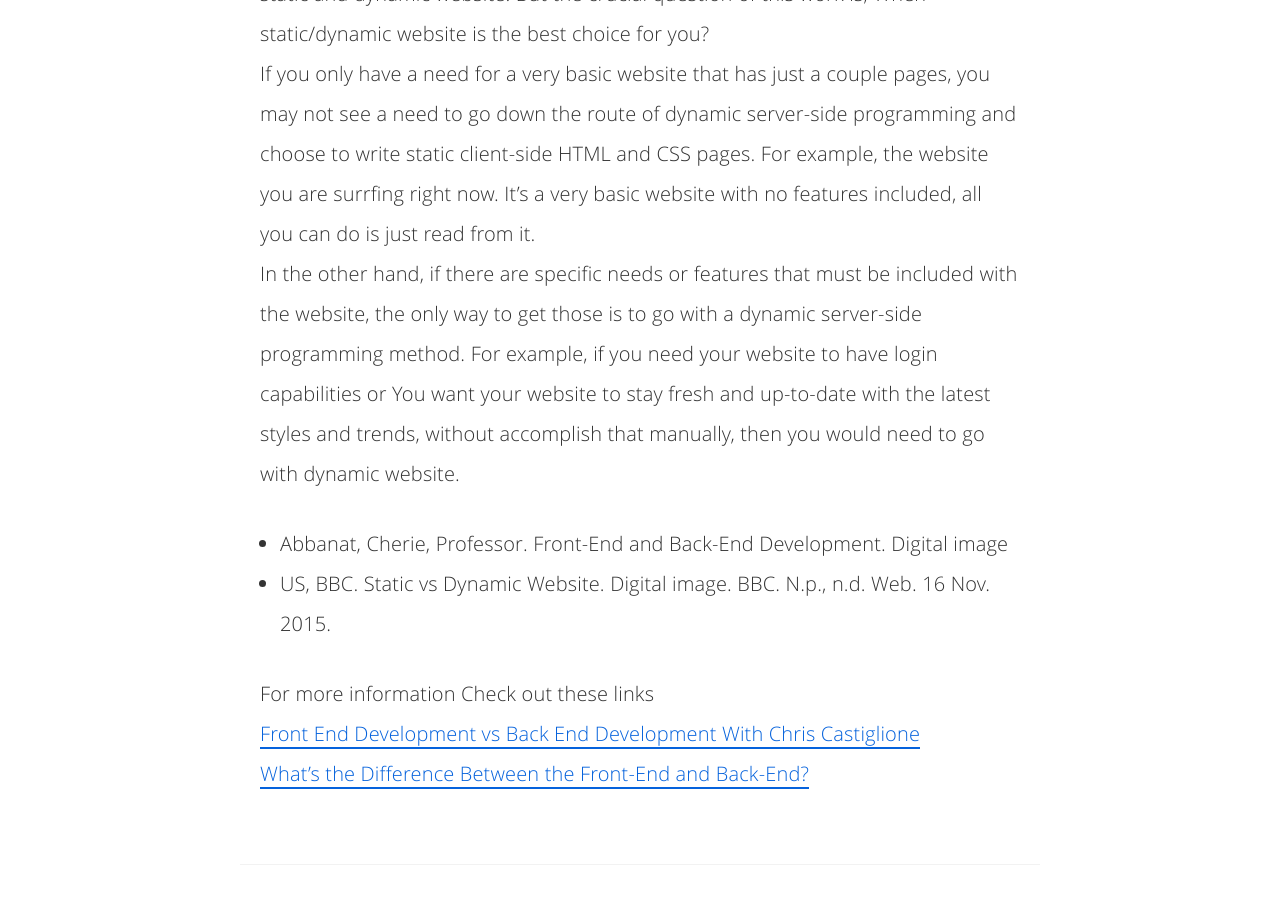
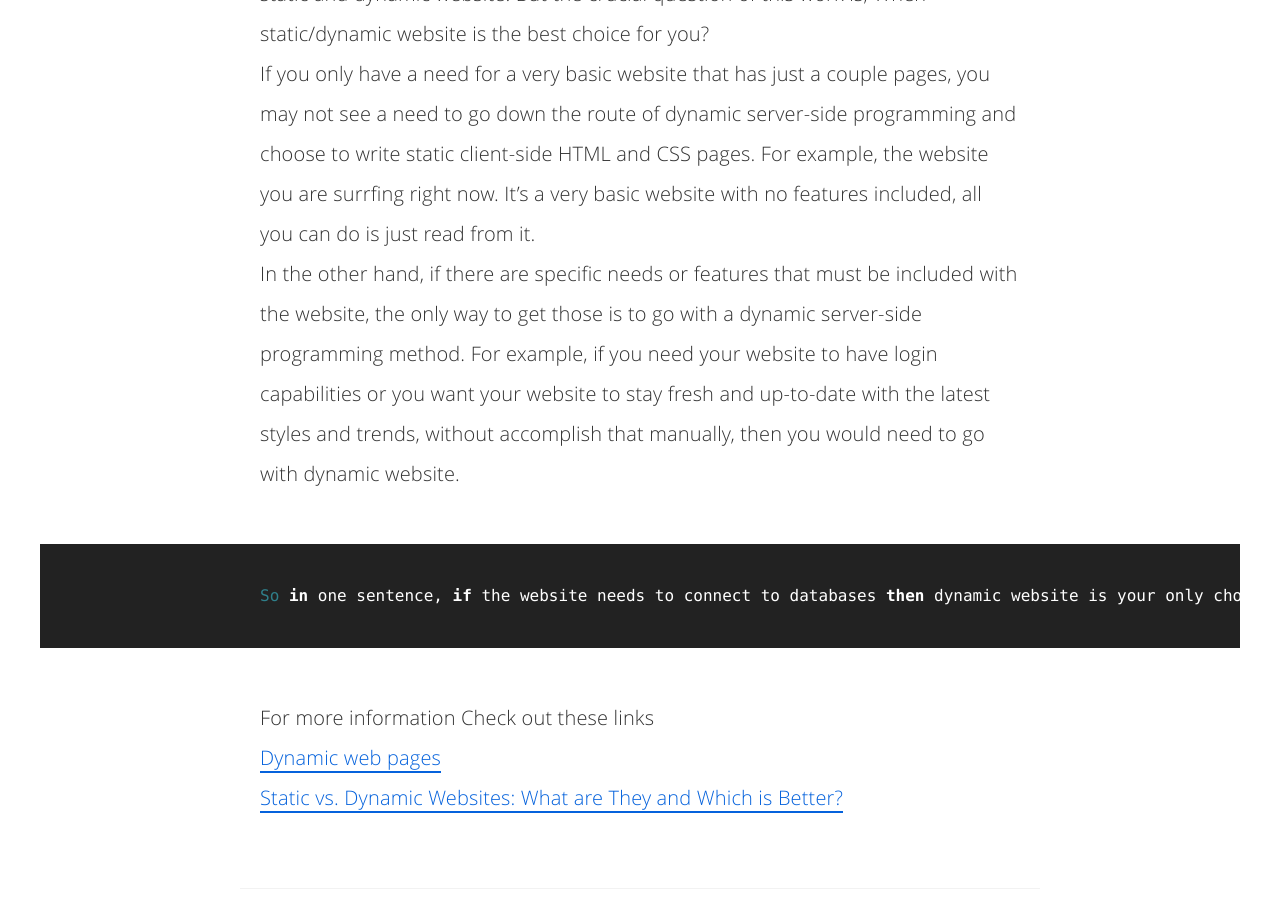
Before and after one commit to karnaout/Web-Development, a Jekyll site: the page built from _posts/2015-11-24-When.md, in a window 1280 px wide and 900 px high, scrolled down 1076 px. Built offline with Jekyll 4.4.1, drawn with Linux system fonts in a browser that asks for light colours; Markdown is read by kramdown in place of the engine named in the settings; comment, search, counter and statistics services are not loaded.

Commit message:
new info

```diff
--- a/_posts/2015-11-24-When.md
+++ b/_posts/2015-11-24-When.md
@@ -13,13 +13,13 @@ twitter_text: 'How to install Jekyll.'
 ####Introduction
 Last couple of weeks we have been going over differnces and similarties between static and dynamic website. But the crucial question of this work is, When static/dynamic website is the best choice for you?
 If you only have a need for a very basic website that has just a couple pages, you may not see a need to go down the route of dynamic server-side programming and choose to write static client-side HTML and CSS pages. For example, the website you are surrfing right now. It's a very basic website with no features included, all you can do is just read from it.
-In the other hand, if there are specific needs or features that must be included with the website, the only way to get those is to go with a dynamic server-side programming method. For example, if you need your website to have login capabilities or You want your website to stay fresh and up-to-date with the latest styles and trends, without accomplish that manually, then you would need to go with dynamic website.
+In the other hand, if there are specific needs or features that must be included with the website, the only way to get those is to go with a dynamic server-side programming method. For example, if you need your website to have login capabilities or you want your website to stay fresh and up-to-date with the latest styles and trends, without accomplish that manually, then you would need to go with dynamic website.
+{% highlight ruby %}
+So in one sentence, if the website needs to connect to databases then dynamic website is your only choice. Where if your website in its simplest form like publishing document blogs or any type of data in general, then going with static website is the best option.
+{% endhighlight %}
 
 
 
-- Abbanat, Cherie, Professor. Front-End and Back-End Development. Digital image
-- US, BBC. Static vs Dynamic Website. Digital image. BBC. N.p., n.d. Web. 16 Nov. 2015.
-
 For more information Check out these links
-<a href="https://www.youtube.com/watch?v=62IIWgdBFeQ">Front End Development vs Back End Development With Chris Castiglione</a>
-<a href="http://blog.digitaltutors.com/whats-difference-front-end-back-end/">What's the Difference Between the Front-End and Back-End?</a>
+<a href="https://en.wikipedia.org/wiki/Dynamic_web_page">Dynamic web pages</a>
+<a href="https://rocketmedia.com/blog/static-vs-dynamic-websites">Static vs. Dynamic Websites: What are They and Which is Better?</a>
```
